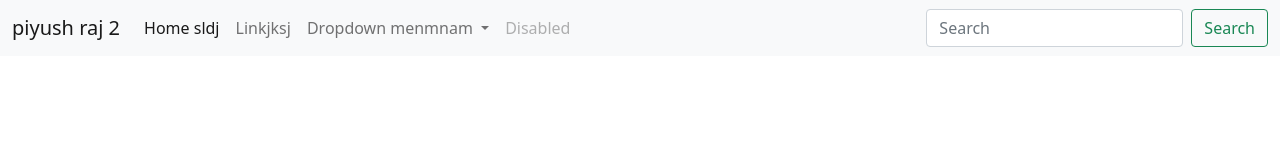
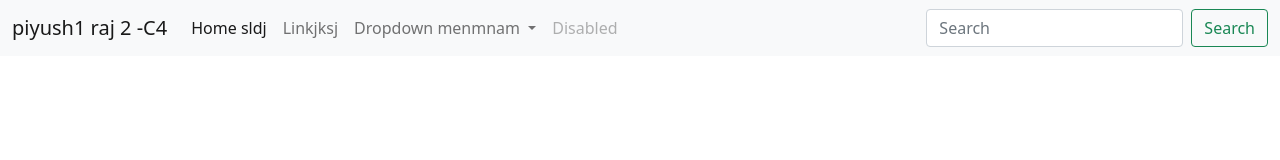
Before and after one commit to P-iyushRaj/webcheck, a plain HTML site: page index.html in a window 1280 px wide. Drawn offline with nearby package versions, Linux system fonts and the light colour scheme.

Commit message:
commit c4

```diff
--- a/index.html
+++ b/index.html
@@ -13,7 +13,7 @@
   <body>
 <nav class="navbar navbar-expand-lg navbar-light bg-light">
   <div class="container-fluid">
-    <a class="navbar-brand" href="#">piyush raj 2</a>
+    <a class="navbar-brand" href="#">piyush1 raj 2 -C4</a>
     <button class="navbar-toggler" type="button" data-bs-toggle="collapse" data-bs-target="#navbarSupportedContent" aria-controls="navbarSupportedContent" aria-expanded="false" aria-label="Toggle navigation">
       <span class="navbar-toggler-icon"></span>
     </button>
```
